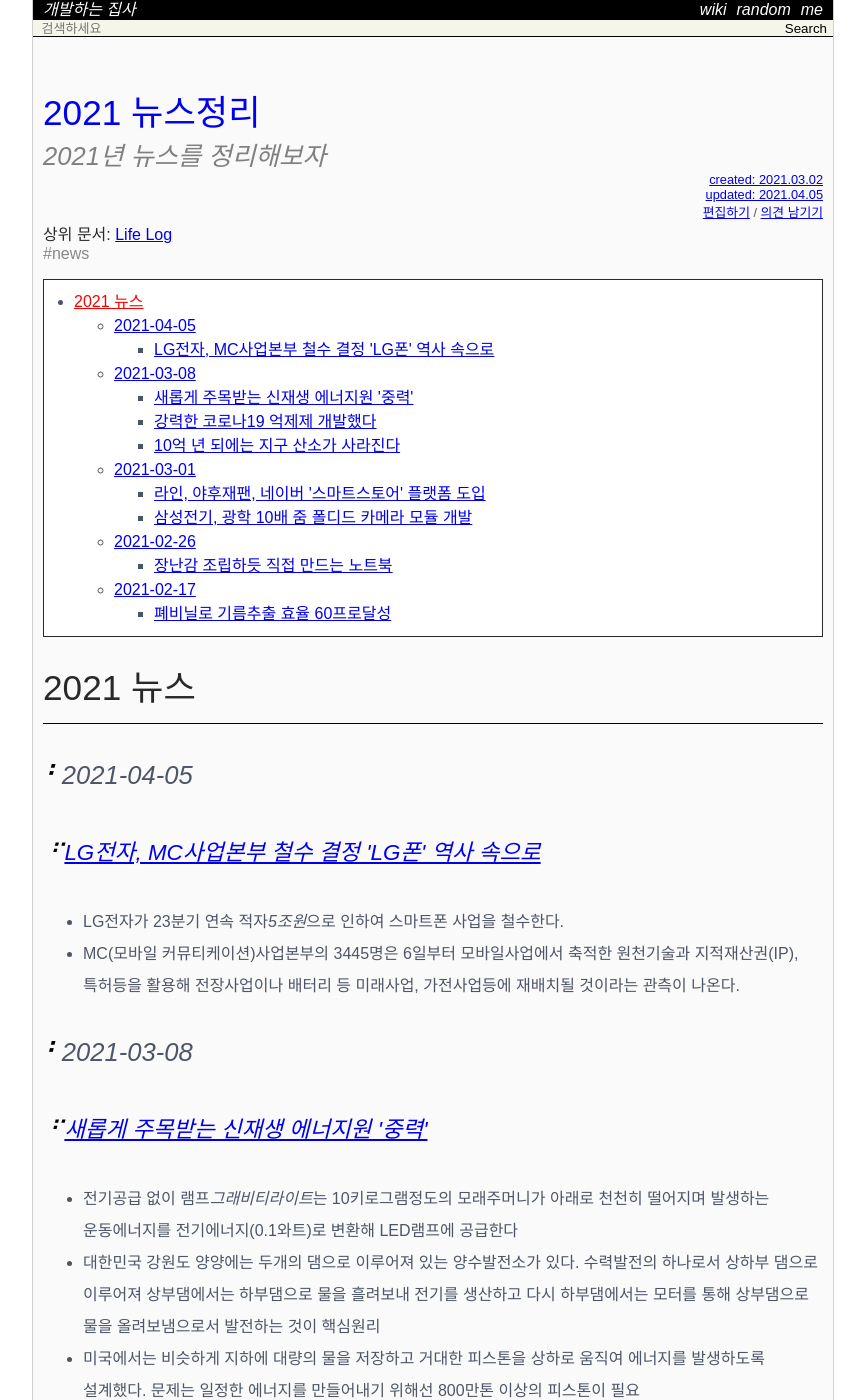
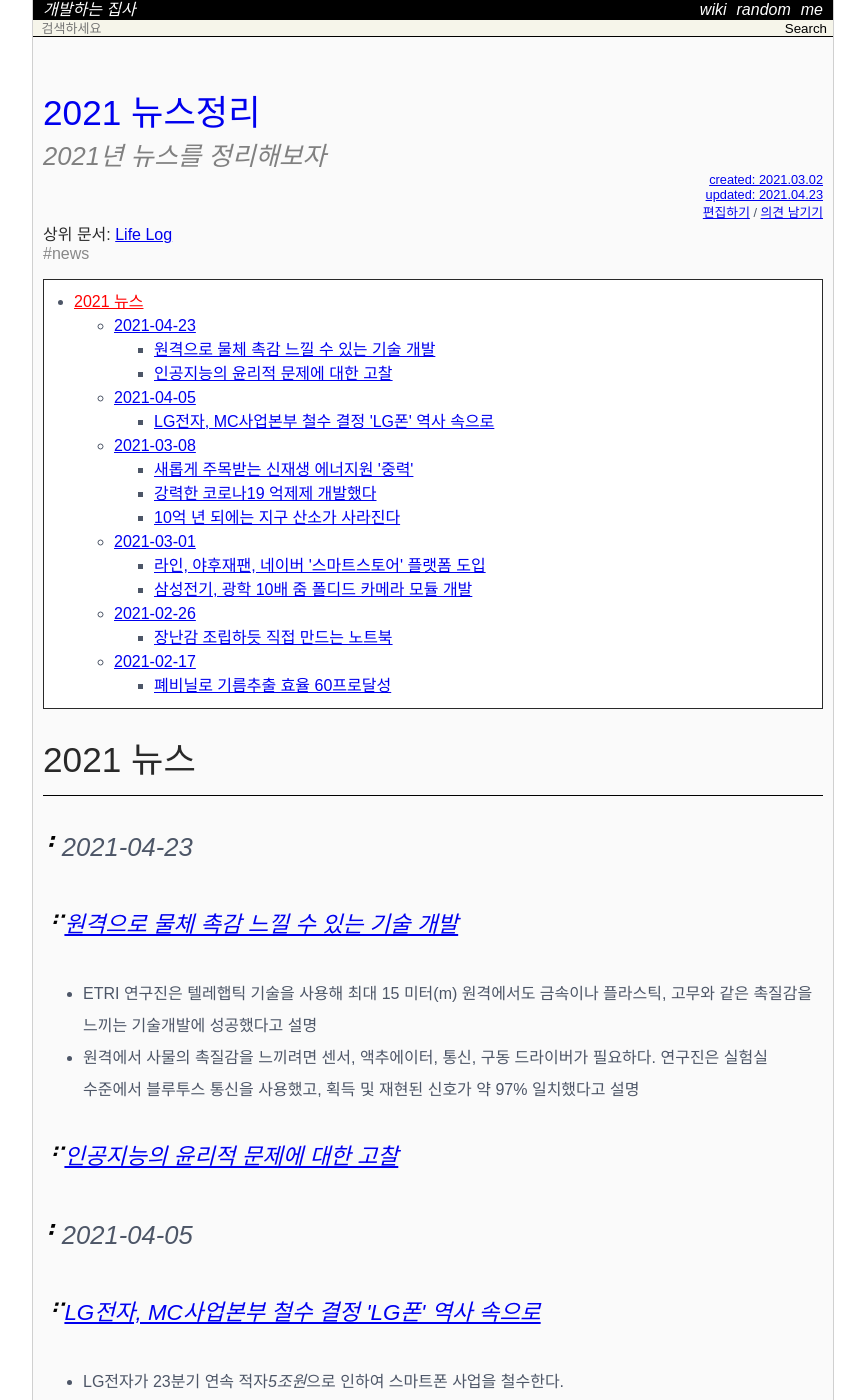
Before and after one commit to Achelous1/achelous1.github.io, a Jekyll site: the page built from _wiki/news-2021.md, in a window 1280 px wide and 1400 px high. Shown: the whole window, without its empty margins (207-1072 px from the left). Built offline with Jekyll 4.4.1, drawn with Linux system fonts in a browser that asks for light colours; nearby versions of some CDN libraries; some web fonts are replaced; comment, search, counter and statistics services are not loaded.

Commit message:
ADD news posts

```diff
--- a/_wiki/news-2021.md
+++ b/_wiki/news-2021.md
@@ -3,7 +3,7 @@
 title   : 2021 뉴스정리
 summary : 2021년 뉴스를 정리해보자
 date    : 2021-03-02 09:57:39 +0900
-updated : 2021-04-05 11:30:37 +0900
+updated : 2021-04-23 09:39:11 +0900
 tag     : news
 toc     : true
 public  : true
@@ -14,11 +14,18 @@
 {:toc}
 
 # 2021 뉴스
+
+### 2021-04-23
+#### [원격으로 물체 촉감 느낄 수 있는 기술 개발](https://zdnet.co.kr/view/?no=20210422091801)
+* ETRI 연구진은 텔레햅틱 기술을 사용해 최대 15 미터(m) 원격에서도 금속이나 플라스틱, 고무와 같은 촉질감을 느끼는 기술개발에 성공했다고 설명
+* 원격에서 사물의 촉질감을 느끼려면 센서, 액추에이터, 통신, 구동 드라이버가 필요하다. 연구진은 실험실 수준에서 블루투스 통신을 사용했고, 획득 및 재현된 신호가 약 97% 일치했다고 설명
+
+#### [인공지능의 윤리적 문제에 대한 고찰](https://www.sciencetimes.co.kr/news/%ec%9d%b8%ea%b3%b5%ec%a7%80%eb%8a%a5%ec%9d%98-%ec%9c%a4%eb%a6%ac%ec%a0%81-%eb%ac%b8%ec%a0%9c%ec%97%90-%eb%8c%80%ed%95%9c-%ea%b3%a0%ec%b0%b0/)
+
 ### 2021-04-05
 #### [LG전자, MC사업본부 철수 결정 'LG폰' 역사 속으로](http://news.tf.co.kr/read/economy/1852190.htm)
 * LG전자가 23분기 연속 적자*5조원*으로 인하여 스마트폰 사업을 철수한다.
 * MC(모바일 커뮤티케이션)사업본부의 3445명은 6일부터 모바일사업에서 축적한 원천기술과 지적재산권(IP), 특허등을 활용해 전장사업이나 배터리 등 미래사업, 가전사업등에 재배치될 것이라는 관측이 나온다.
-
 
 ### 2021-03-08
 #### [새롭게 주목받는 신재생 에너지원 '중력'](https://www.sciencetimes.co.kr/news/%ec%83%88%eb%a1%ad%ea%b2%8c-%ec%a3%bc%eb%aa%a9%eb%b0%9b%eb%8a%94-%ec%8b%a0%ec%9e%ac%ec%83%9d-%ec%97%90%eb%84%88%ec%a7%80%ec%9b%90-%ec%a4%91%eb%a0%a5/)
```
